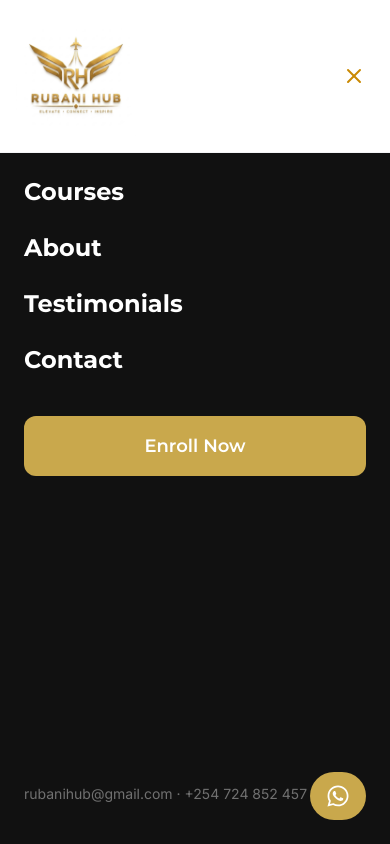
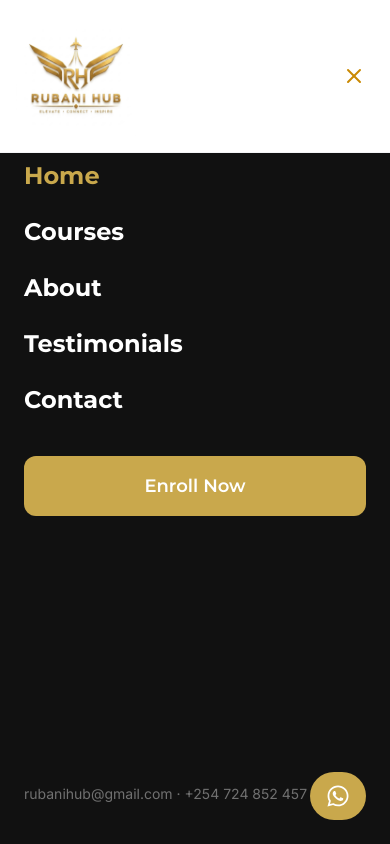
Before and after one commit to Tag-star/rubani-hub, a Next.js app: page / in a window 390 px wide. Both pictures are taken after a click on the button "Toggle menu". Shown: the top 844 px of the page. Built offline with nearby package versions, Linux system fonts and the light colour scheme.

Commit message:
Update Navbar.tsx

```diff
--- a/components/Navbar.tsx
+++ b/components/Navbar.tsx
@@ -106,8 +106,7 @@ export default function Navbar() {
             animate={{ opacity: 1, y: 0 }}
             exit={{ opacity: 0, y: -20 }}
             transition={{ duration: 0.3 }}
-            className="fixed top-0 left-0 right-0 bottom-0 z-40 bg-brand-navy flex flex-col px-6"
-style={{ paddingTop: "120px" }}
+            className="fixed top-0 left-0 right-0 bottom-0 z-40 bg-brand-navy flex flex-col pt-40 px-6"
           >
             {/* Mobile logo */}
             <div className="absolute top-4 left-4">
```
